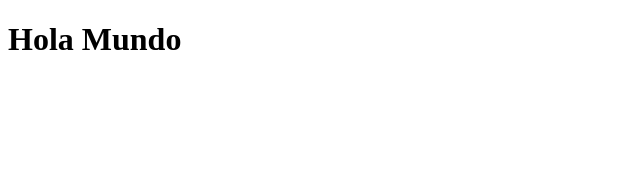
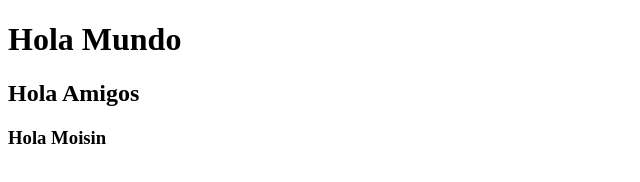
Before and after one commit to Marlen1714/gittest, a plain HTML site: page index.html in a window 1280 px wide. Shown: the whole page, without its empty margins (0-640 px from the left). Drawn offline with Linux system fonts and the light colour scheme.

Commit message:
Anadiendi h2

```diff
--- a/index.html
+++ b/index.html
@@ -7,5 +7,7 @@
 </head>
 <body>
     <h1>Hola Mundo</h1>
+    <h2>Hola Amigos</h2>
+    <h3>Hola Moisin</h3>
 </body>
 </html>
```
